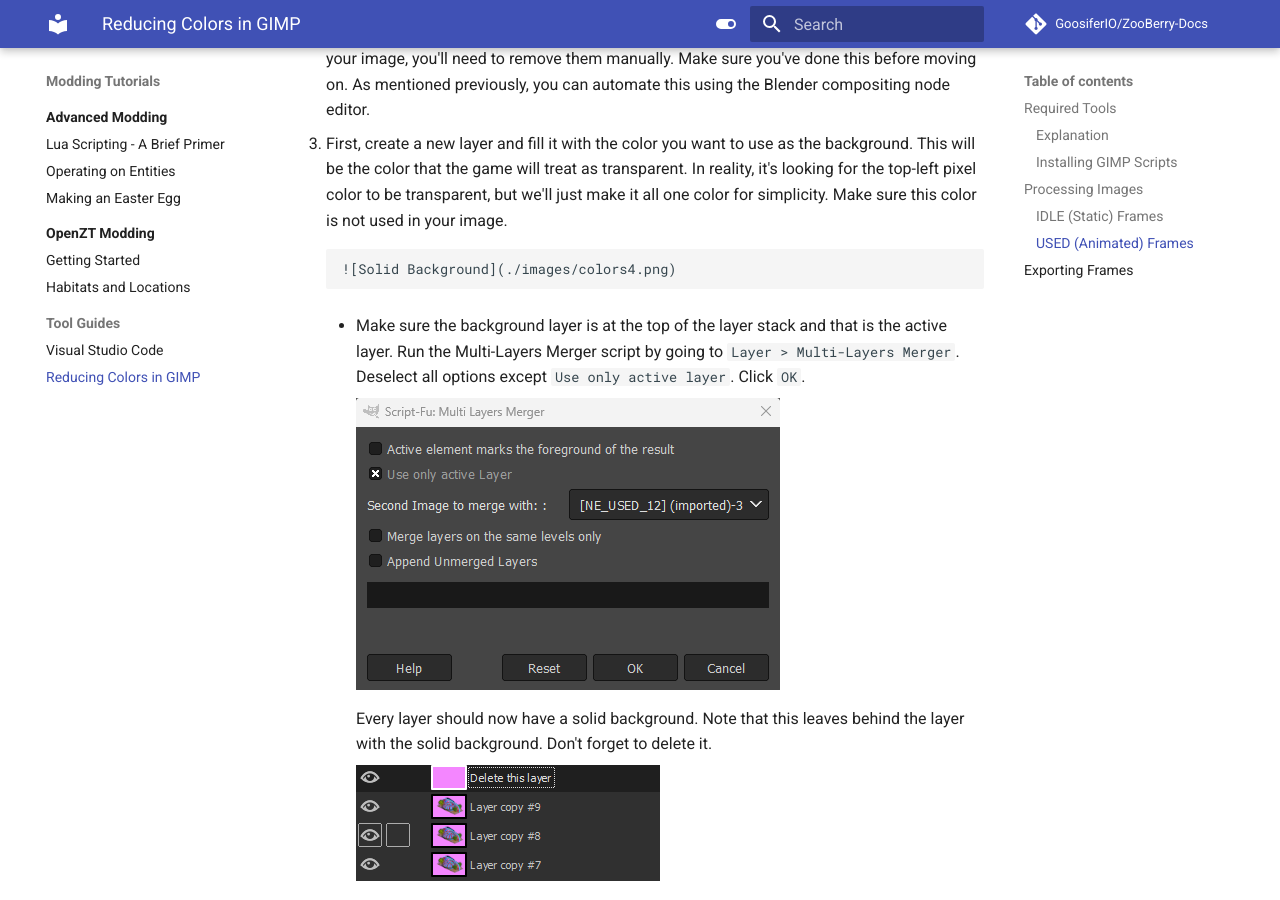
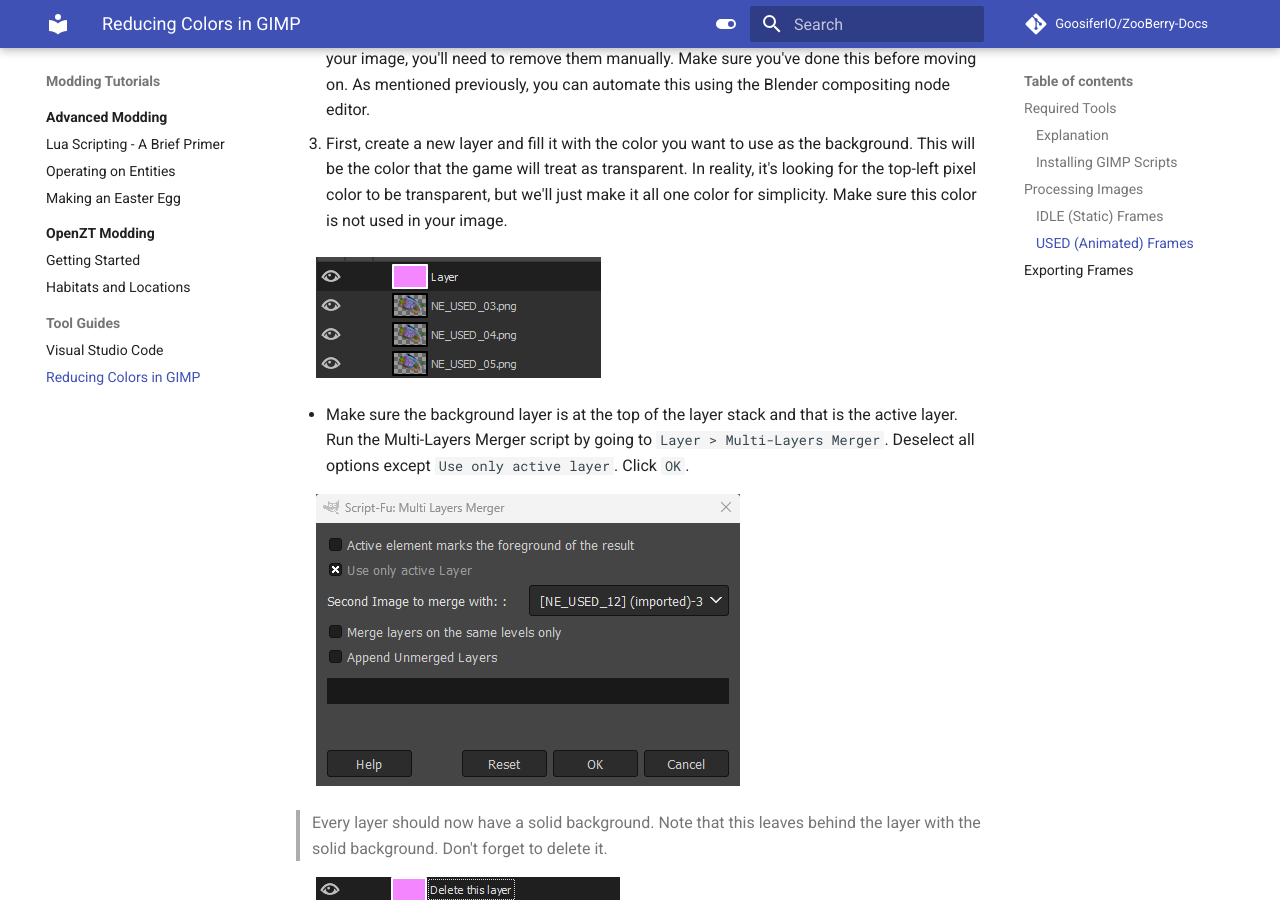
Before and after one commit to GoosiferIO/ZooBerry-Docs, an MkDocs documentation site: the page built from docs/zt1/tool-guides/gimp-batch-processing.md, in a window 1280 px wide and 900 px high, scrolled down 3208 px. Built offline with MkDocs 1.6.1 and Material for MkDocs 9.7.7, drawn with Linux system fonts in a browser that asks for light colours; comment, search, counter and statistics services are not loaded.

Commit message:
Fixed missing images in 'Reducing Colors' tutorial

```diff
--- a/docs/zt1/tool-guides/gimp-batch-processing.md
+++ b/docs/zt1/tool-guides/gimp-batch-processing.md
@@ -55,17 +55,17 @@ You might notice that Zoo Tycoon graphics tend to have a posterized look to them
 
    - First, create a new layer and fill it with the color you want to use as the background. This will be the color that the game will treat as transparent. In reality, it's looking for the top-left pixel color to be transparent, but we'll just make it all one color for simplicity. Make sure this color is not used in your image.
 
-        ![Solid Background](./images/colors4.png)
+<img src="../images/colors4.png" alt="Solid Background" style="margin-left: 1rem;">
 
-    - Make sure the background layer is at the top of the layer stack and that is the active layer. Run the Multi-Layers Merger script by going to `Layer > Multi-Layers Merger`. Deselect all options except `Use only active layer`. Click `OK`.
+   - Make sure the background layer is at the top of the layer stack and that is the active layer. Run the Multi-Layers Merger script by going to `Layer > Multi-Layers Merger`. Deselect all options except `Use only active layer`. Click `OK`.
 
-        ![Multi-Layers Merger](./images/colors5.png)
+<img src="../images/colors5.png" alt="Multi-Layers Merger" style="margin-left: 1rem;">
 
-        Every layer should now have a solid background. Note that this leaves behind the layer with the solid background. Don't forget to delete it.
+> Every layer should now have a solid background. Note that this leaves behind the layer with the solid background. Don't forget to delete it.
 
-        ![Solid Background Layers](./images/colors6.png)
+<img src="../images/colors6.png" alt="Solid Background Layers" style="margin-left: 1rem;">
 
-3. Now that you have all of your frames with solid backgrounds, you can go to `Image > Mode > Indexed...` and set the number of colors to 255. Click `Convert`. Remember that you can experiment with the number of colors to get the desired effect to get that posterized look most Zoo Tycoon graphics have.
+1. Now that you have all of your frames with solid backgrounds, you can go to `Image > Mode > Indexed...` and set the number of colors to 255. Click `Convert`. Remember that you can experiment with the number of colors to get the desired effect to get that posterized look most Zoo Tycoon graphics have.
 
 ## Exporting Frames
 
```
